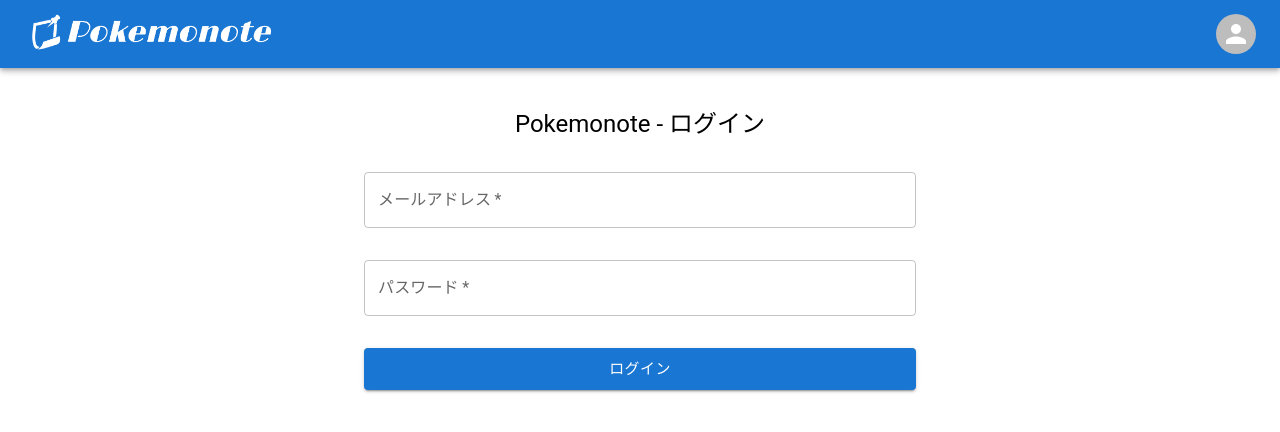
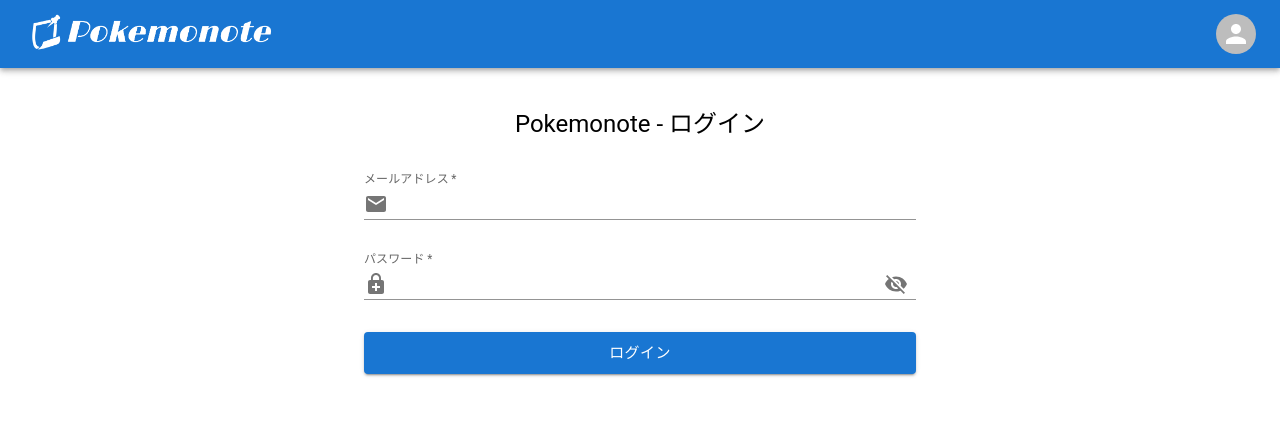
Before and after one commit to lefmarna/pokemonote-web-next, a Next.js app: page /login in a window 1280 px wide. Shown: the top 432 px of the page. Built offline with nearby package versions, Linux system fonts and the light colour scheme; no server answers.

Commit message:
feat: パスワードとメールアドレスのコンポーネントを作成

```diff
--- /dev/null
+++ b/src/components/molecules/EmailField.tsx
@@ -0,0 +1,38 @@
+import { Email } from '@mui/icons-material'
+import { InputAdornment, TextField } from '@mui/material'
+import { ChangeEvent } from 'react'
+
+type Props = {
+  name?: string
+  label?: string
+  value?: string
+  required?: boolean
+  setValue: (value: string) => void
+}
+
+export const EmailField = (props: Props) => {
+  const { name, label = 'メールアドレス', value, required = false, setValue } = props
+
+  const onChange = (event: ChangeEvent<HTMLInputElement>) => {
+    setValue(event.target.value)
+  }
+
+  return (
+    <TextField
+      name={name}
+      type="email"
+      label={label}
+      value={value}
+      required={required}
+      variant="standard"
+      InputProps={{
+        startAdornment: (
+          <InputAdornment position="start">
+            <Email />
+          </InputAdornment>
+        ),
+      }}
+      onChange={onChange}
+    />
+  )
+}
--- /dev/null
+++ b/src/components/molecules/PasswordField.tsx
@@ -0,0 +1,59 @@
+import { EnhancedEncryption, Visibility, VisibilityOff } from '@mui/icons-material'
+import { InputAdornment, TextField } from '@mui/material'
+import { ChangeEvent, useState } from 'react'
+
+type Props = {
+  name?: string
+  label?: string
+  value?: string
+  required?: boolean
+  setValue: (value: string) => void
+}
+
+export const PasswordField = (props: Props) => {
+  const { name, label = 'パスワード', value, required = false, setValue } = props
+
+  const [isVisibilityIcon, setIsVisibilityIcon] = useState(true)
+  // const [type, setType] = useState('password')
+
+  const onChange = (event: ChangeEvent<HTMLInputElement>) => {
+    setValue(event.target.value)
+  }
+
+  const getType = () => {
+    if (isVisibilityIcon) return 'password'
+    return 'text'
+  }
+
+  const toggleVisibilityIcon = () => {
+    setIsVisibilityIcon(!isVisibilityIcon)
+  }
+
+  return (
+    <TextField
+      name={name}
+      type={getType()}
+      label={label}
+      value={value}
+      required={required}
+      variant="standard"
+      InputProps={{
+        startAdornment: (
+          <InputAdornment position="start">
+            <EnhancedEncryption />
+          </InputAdornment>
+        ),
+        endAdornment: (
+          <InputAdornment position="start">
+            {isVisibilityIcon ? (
+              <VisibilityOff onClick={toggleVisibilityIcon} />
+            ) : (
+              <Visibility onClick={toggleVisibilityIcon} />
+            )}
+          </InputAdornment>
+        ),
+      }}
+      onChange={onChange}
+    />
+  )
+}
--- a/src/pages/login.tsx
+++ b/src/pages/login.tsx
@@ -1,14 +1,14 @@
-import { TextField } from '@mui/material'
 import axios from 'axios'
 import { authUserState, rememberRouteState } from '../store'
 import { NextPage } from 'next'
 import { useRouter } from 'next/router'
-import { ChangeEvent } from 'react'
 import { useState } from 'react'
 import { useRecoilValue, useSetRecoilState } from 'recoil'
 import { FormTemplate } from '../components/templates/FormTemplate'
 import { AuthUser } from '../types'
 import { MessageAlert } from '../components/organisms/MessageAlert'
+import { EmailField } from '../components/molecules/EmailField'
+import { PasswordField } from '../components/molecules/PasswordField'
 
 const Login: NextPage = () => {
   const router = useRouter()
@@ -21,14 +21,6 @@
 
   const [email, setEmail] = useState('')
   const [password, setPassword] = useState('')
-
-  const updateEmail = (event: ChangeEvent<HTMLInputElement>) => {
-    setEmail(event.target.value)
-  }
-
-  const updatePassword = (event: ChangeEvent<HTMLInputElement>) => {
-    setPassword(event.target.value)
-  }
 
   const login = async () => {
     setIsLoading(true)
@@ -62,20 +54,8 @@
   return (
     <>
       <FormTemplate title="ログイン" buttonText="ログイン" isLoading={isLoading} submit={login}>
-        <TextField
-          required
-          label="メールアドレス"
-          type="email"
-          value={email}
-          onChange={updateEmail}
-        />
-        <TextField
-          required
-          label="パスワード"
-          type="password"
-          value={password}
-          onChange={updatePassword}
-        />
+        <EmailField required setValue={setEmail} />
+        <PasswordField required setValue={setPassword} />
       </FormTemplate>
       <MessageAlert open={isShowAlert} setOpen={setIsShowAlert} />
     </>
```
